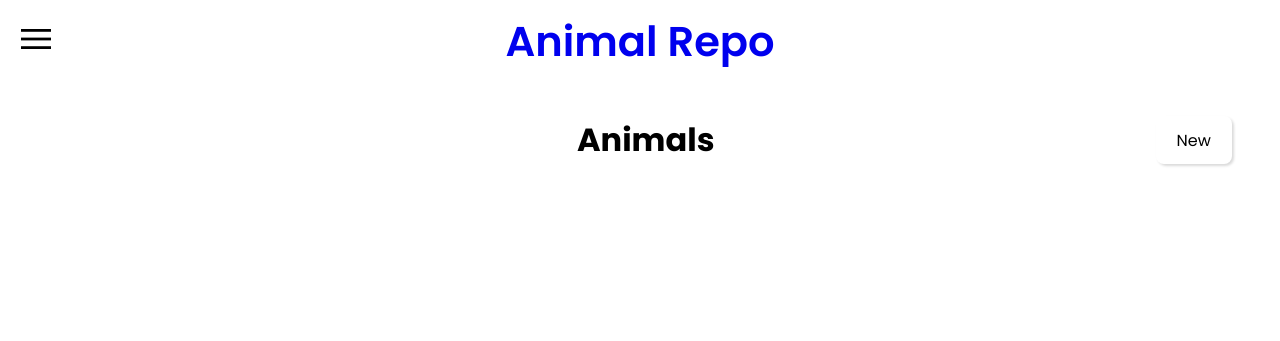
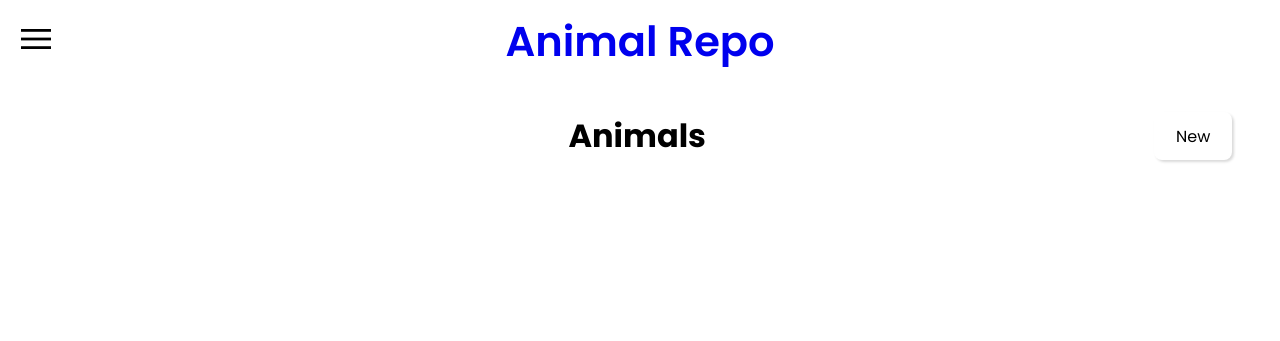
Before and after one commit to TobyJWalker/go-animal-repo, a Python web app: template templates/index.html in a window 1280 px wide. Shown: the top 341 px of the page. Run offline with Jinja, Linux system fonts and the light colour scheme; the template is opened without the code that fills it, so the values that code supplies are empty.

Commit message:
improved positioning of content under navbar

```diff
--- a/static/css/styles.css
+++ b/static/css/styles.css
@@ -135,7 +135,7 @@ body.menu-open .navbar{
     align-items: center;
     height: 80px;
     padding: 15px 0;
-    margin-top: 100px;
+    margin-top: 12vh;
 }
 
 .header{
@@ -145,7 +145,7 @@ body.menu-open .navbar{
     text-align: center;
     align-self: center;
     justify-content: center;
-    margin-left: 8.5rem;
+    margin-left: 7.5rem;
 }
 
 #new-animal{
@@ -326,8 +326,8 @@ body.menu-open .navbar{
     align-items: center;
     width: 100%;
     height: 100vh;
-    padding-top: 5rem;
     z-index: 1;
+    margin-top: 5vh;
 }
 
 .container{
```
